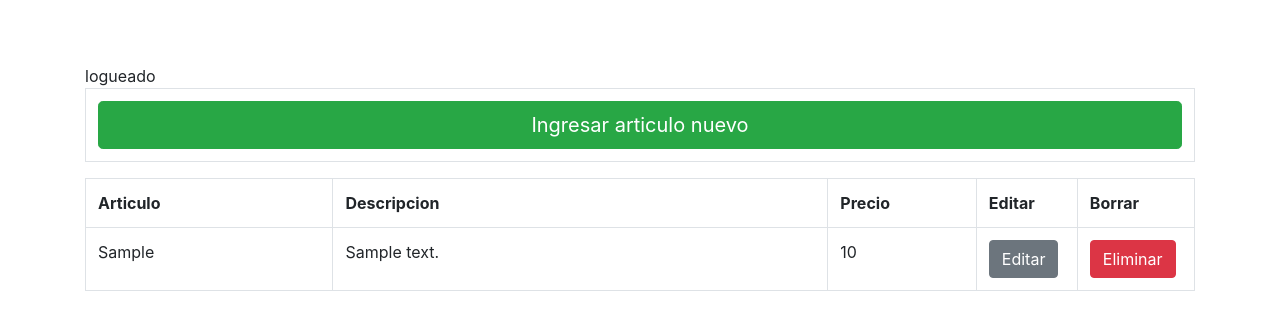
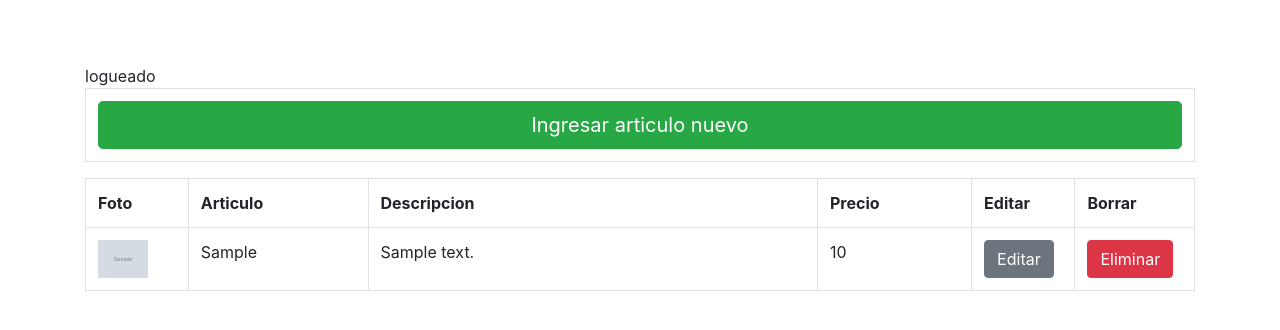
Before and after one commit to Gustavovaler/peh2, a PHP site: page /peh2/admin.php in a window 1280 px wide. Shown: the part 56-386 px from the top of the page. Run offline with PHP 8.4, Linux system fonts and the light colour scheme; tables that the repository leaves empty or names only in its code hold one stand-in row (values such as "Sample post"); grey boxes marked "Sample" are stand-in pictures; data that the repository does not hold is empty.

Commit message:
Fotos admin // delete.item fix

```diff
--- a/admin.php
+++ b/admin.php
@@ -49,8 +49,9 @@ include 'templates/header.php';
 <table class="table table-bordered">
 	<tbody>
 		<tr>
-			<th width="20%">Articulo</th>
-			<th width="40%">Descripcion</th>
+			<th width="8%">Foto</th>
+			<th width="14%">Articulo</th>
+			<th width="35%">Descripcion</th>
 			<th width="12%">Precio</th>
 			<th width="3">Editar</th>
 			<th width="5%">Borrar</th>
@@ -68,8 +69,11 @@ include 'templates/header.php';
 			$contador++; ?>
 
 		<tr>
-		 <td width="20%"><?php echo $producto['articulo']?></td>
-			<td width="40%"><?php echo $producto['descripcion']?></td>
+			<td >
+			<img src="<?php echo $producto['foto'];?>" width="50px"></td>
+		 <td width="10%"><?php echo $producto['articulo']?></td>
+
+			<td width="35%"><?php echo $producto['descripcion']?></td>
 			<td width="12%"><?php echo $producto['precio']?></td>
 
 
--- a/delete-item.php
+++ b/delete-item.php
@@ -6,7 +6,7 @@ include 'global/conexion2.php';
 echo $_POST['id'];
 
 
-$sql2="DELETE FROM tblproductos WHERE ID=".$_POST['id']."";
+$sql2="DELETE FROM peh_tblproductos WHERE ID=".$_POST['id']."";
 
 
 
```
